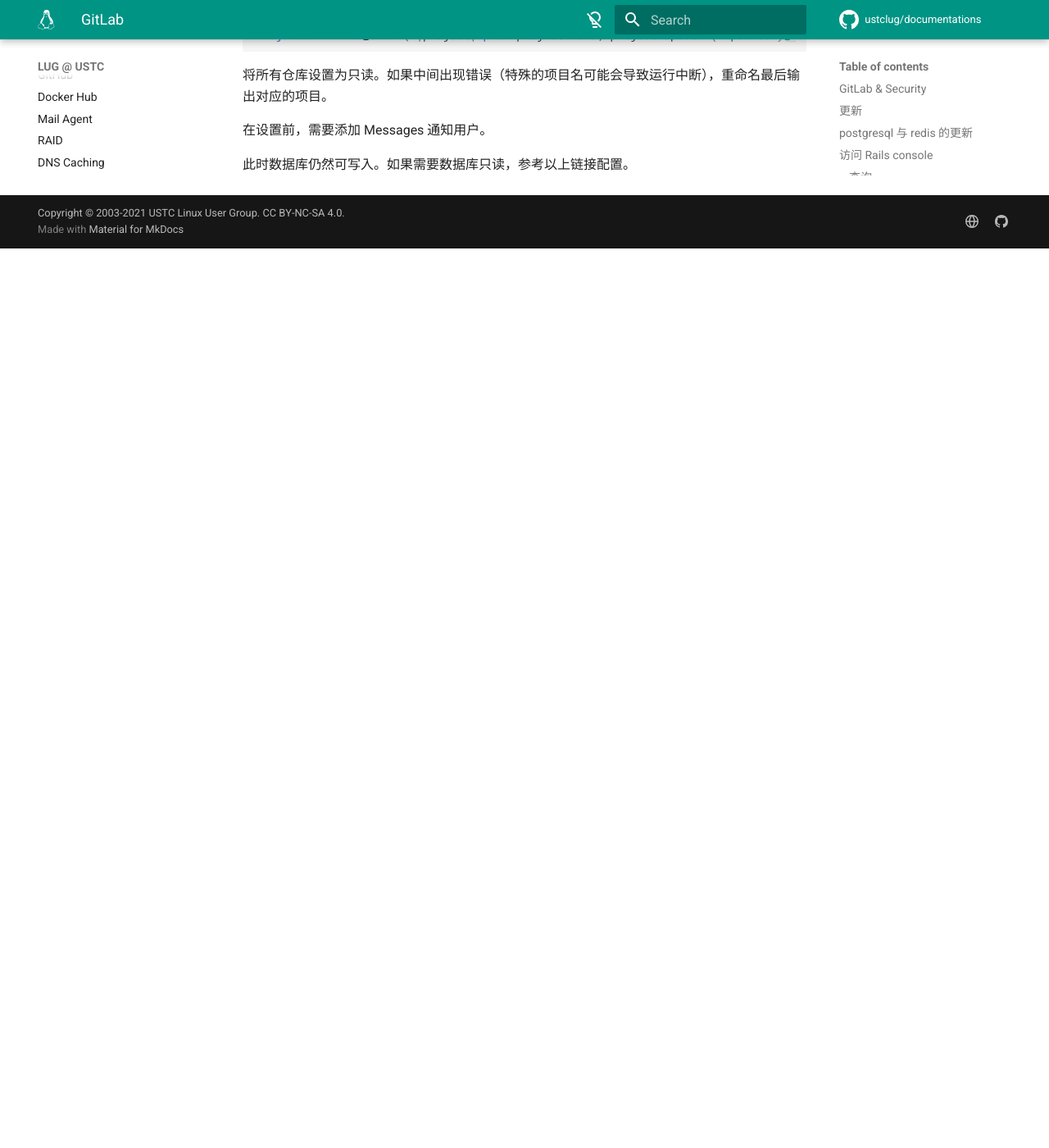
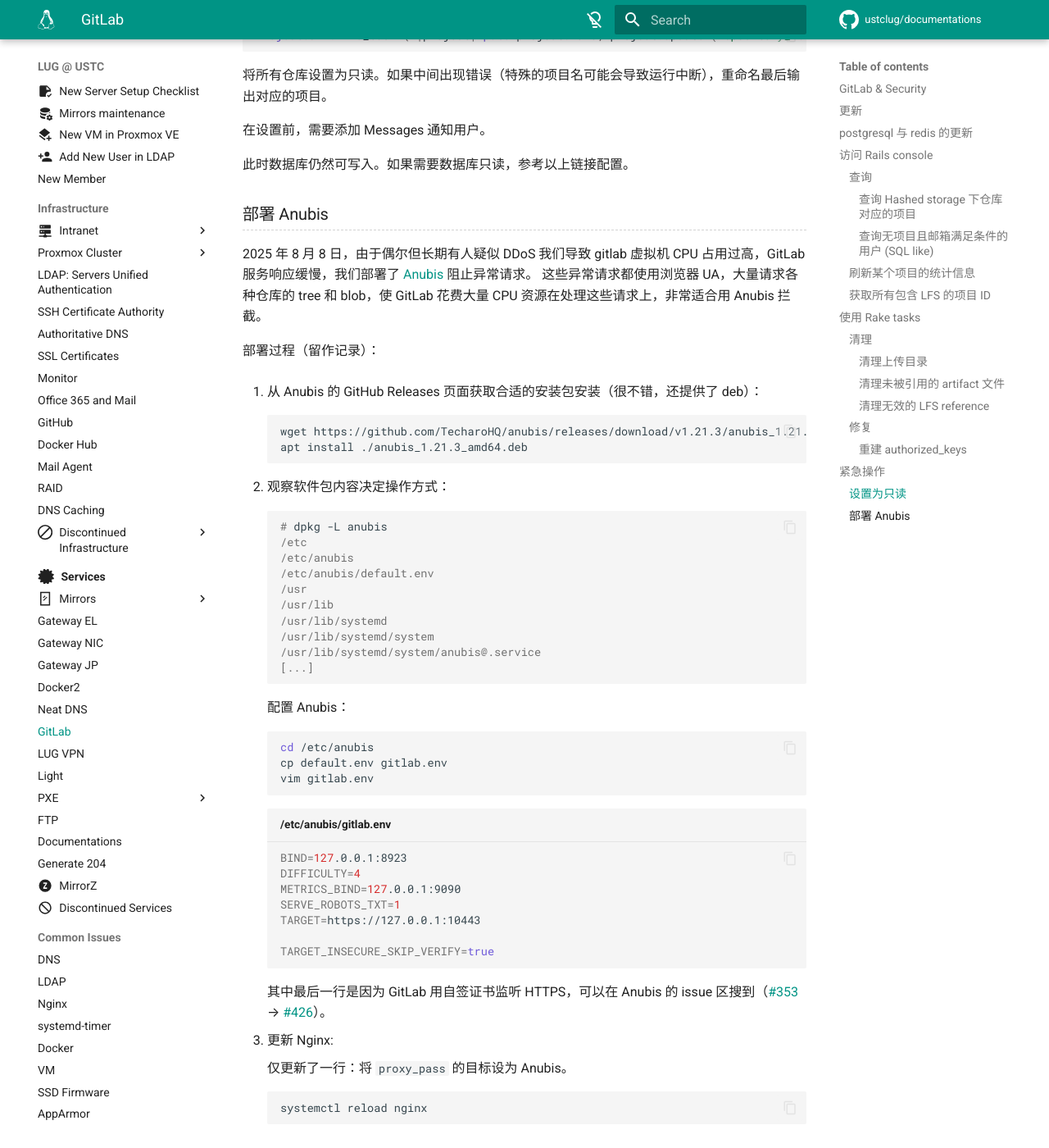
Before and after one commit to ustclug/documentations, an MkDocs documentation site: the page built from docs/services/gitlab.md, in a window 1280 px wide and 1400 px high, scrolled down 4506 px. Shown: the whole window at 82% size. Built offline with MkDocs 1.6.1 and Material for MkDocs 9.7.7, drawn with Linux system fonts in a browser that asks for light colours; comment, search, counter and statistics services are not loaded; before the commit the page ends 4809 px from its top, so only the background shows below that.

Commit message:
gitlab: Add Anubis deployment

````diff
--- a/docs/services/gitlab.md
+++ b/docs/services/gitlab.md
@@ -55,7 +55,7 @@
 
 如果存在，会返回类似以下的内容：
 
-```
+```text
 => #<Project id:23333 username/project>>
 ```
 
@@ -179,3 +179,60 @@
 在设置前，需要添加 Messages 通知用户。
 
 此时数据库仍然可写入。如果需要数据库只读，参考以上链接配置。
+
+### 部署 Anubis
+
+2025 年 8 月 8 日，由于偶尔但长期有人疑似 DDoS 我们导致 gitlab 虚拟机 CPU 占用过高，GitLab 服务响应缓慢，我们部署了 [Anubis](https://github.com/TecharoHQ/anubis) 阻止异常请求。
+这些异常请求都使用浏览器 UA，大量请求各种仓库的 tree 和 blob，使 GitLab 花费大量 CPU 资源在处理这些请求上，非常适合用 Anubis 拦截。
+
+部署过程（留作记录）：
+
+1. 从 Anubis 的 GitHub Releases 页面获取合适的安装包安装（很不错，还提供了 deb）：
+
+    ```shell
+    wget https://github.com/TecharoHQ/anubis/releases/download/v1.21.3/anubis_1.21.3_amd64.deb
+    apt install ./anubis_1.21.3_amd64.deb
+    ```
+
+2. 观察软件包内容决定操作方式：
+
+    ```console
+    # dpkg -L anubis
+    /etc
+    /etc/anubis
+    /etc/anubis/default.env
+    /usr
+    /usr/lib
+    /usr/lib/systemd
+    /usr/lib/systemd/system
+    /usr/lib/systemd/system/anubis@.service
+    [...]
+    ```
+
+    配置 Anubis：
+
+    ```shell
+    cd /etc/anubis
+    cp default.env gitlab.env
+    vim gitlab.env
+    ```
+
+    ```shell title="/etc/anubis/gitlab.env"
+    BIND=127.0.0.1:8923
+    DIFFICULTY=4
+    METRICS_BIND=127.0.0.1:9090
+    SERVE_ROBOTS_TXT=1
+    TARGET=https://127.0.0.1:10443
+
+    TARGET_INSECURE_SKIP_VERIFY=true
+    ```
+
+    其中最后一行是因为 GitLab 用自签证书监听 HTTPS，可以在 Anubis 的 issue 区搜到（[#353](https://github.com/TecharoHQ/anubis/issues/353) → [#426](https://github.com/TecharoHQ/anubis/pull/426)）。
+
+3. 更新 Nginx:
+
+    仅更新了一行：将 `proxy_pass` 的目标设为 Anubis。
+
+    ```shell
+    systemctl reload nginx
+    ```
````
